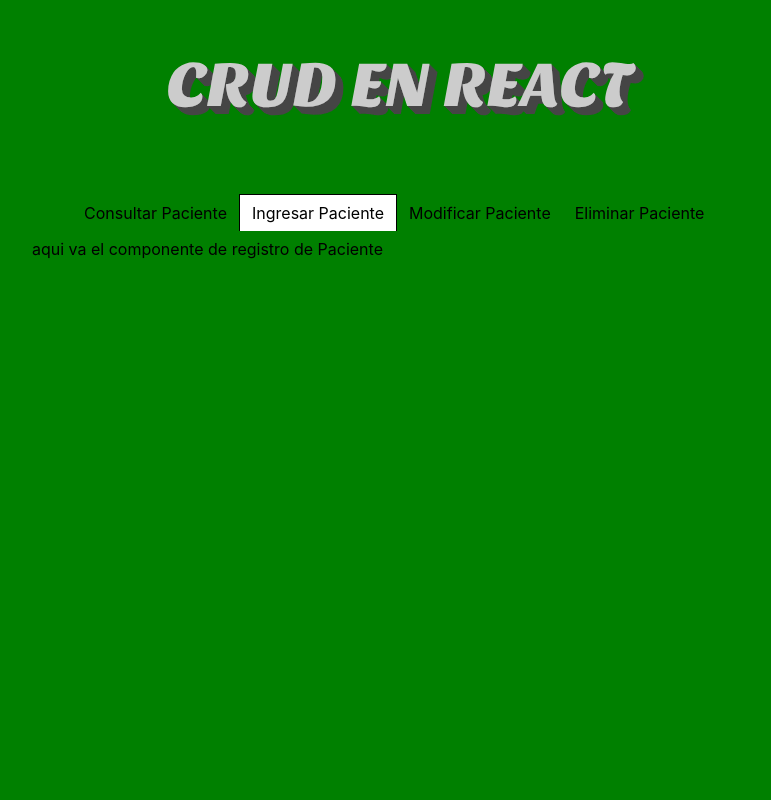
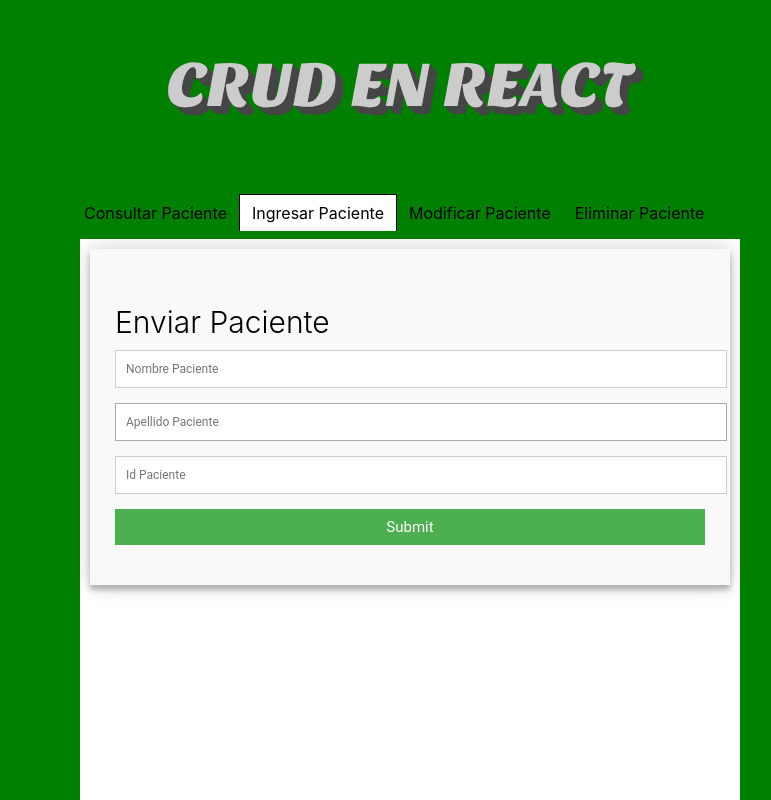
Before and after one commit to Piplo31/Bases-react, a React (Create React App) app: page / in a window 1280 px wide. Both pictures are taken after a click on the item "Ingresar Paciente". Shown: the top 800 px of the page, without its empty margins (240-1011 px from the left). Built offline with nearby package versions, Linux system fonts and the light colour scheme.

Commit message:
Codigo de enviar datos a la base

```diff
--- a/src/App.css
+++ b/src/App.css
@@ -76,3 +76,98 @@
   -ms-transform: translate(-50%, -50%);
   transform: translate(-50%, -50%);
 }
+
+#contact input[type='text'],
+#contact input[type='email'],
+#contact input[type='tel'],
+#contact input[type='url'],
+#contact textarea,
+#contact button[type='submit'] {
+  font: 400 12px/16px 'Roboto', Helvetica, Arial, sans-serif;
+}
+
+#contact {
+  background: #f9f9f9;
+  padding: 25px;
+  box-shadow: 0 0 20px 0 rgba(0, 0, 0, 0.2), 0 5px 5px 0 rgba(0, 0, 0, 0.24);
+}
+
+#contact h3 {
+  display: block;
+  font-size: 30px;
+  font-weight: 300;
+  margin-bottom: 10px;
+}
+
+#contact h4 {
+  margin: 5px 0 15px;
+  display: block;
+  font-size: 13px;
+  font-weight: 400;
+}
+
+fieldset {
+  border: medium none !important;
+  margin: 0 0 10px;
+  min-width: 100%;
+  padding: 0;
+  width: 100%;
+}
+
+#contact input[type='text'],
+#contact input[type='email'],
+#contact input[type='tel'],
+#contact input[type='url'],
+#contact textarea {
+  width: 100%;
+  border: 1px solid #ccc;
+  background: #fff;
+  margin: 0 0 5px;
+  padding: 10px;
+}
+
+#contact input[type='text']:hover,
+#contact input[type='email']:hover,
+#contact input[type='tel']:hover,
+#contact input[type='url']:hover,
+#contact textarea:hover {
+  -webkit-transition: border-color 0.3s ease-in-out;
+  -moz-transition: border-color 0.3s ease-in-out;
+  transition: border-color 0.3s ease-in-out;
+  border: 1px solid #aaa;
+}
+
+#contact textarea {
+  height: 100px;
+  max-width: 100%;
+  resize: none;
+}
+
+#contact button[type='submit'] {
+  cursor: pointer;
+  width: 100%;
+  border: none;
+  background: #4caf50;
+  color: #fff;
+  margin: 0 0 5px;
+  padding: 10px;
+  font-size: 15px;
+}
+
+#contact button[type='submit']:hover {
+  background: #43a047;
+  -webkit-transition: background 0.3s ease-in-out;
+  -moz-transition: background 0.3s ease-in-out;
+  transition: background-color 0.3s ease-in-out;
+}
+
+#contact button[type='submit']:active {
+  box-shadow: inset 0 1px 3px rgba(0, 0, 0, 0.5);
+}
+
+
+#contact input:focus,
+#contact textarea:focus {
+  outline: 0;
+  border: 1px solid #aaa;
+}
--- a/src/App.js
+++ b/src/App.js
@@ -3,7 +3,7 @@
 import "./App.css";
 import logo from './CRUD-LOGO.svg';
 import Tabla from './componentes/Tabla';
-
+import Enviar from './componentes/Enviar';
 
 
 function App() {
@@ -19,7 +19,9 @@
          </section>
        </div>
        <div label="Ingresar Paciente">
-         aqui va el componente de registro de Paciente
+       <section className="center">
+         <Enviar/>
+         </section>
        </div>
        <div label="Modificar Paciente">
          aqui va el componente de modificacion
--- /dev/null
+++ b/src/componentes/Enviar.js
@@ -0,0 +1,61 @@
+import React from 'react';
+
+class Formulario extends React.Component {
+    constructor(props) {
+      super(props);
+      this.handleSubmit = this.handleSubmit.bind(this);
+    }
+
+
+    handleSubmit(event) {
+      event.preventDefault();
+      var formulario = document.getElementById('contact');
+      let datos = new FormData(formulario);
+      let nombrepaciente = datos.get('nombre');
+      let apellidopaciente = datos.get('apellido');
+      let idpaciente = datos.get('identificacion');
+      let myHeaders = new Headers();
+
+      const options = {
+        method: 'POST',
+        headers: myHeaders,
+        body: new URLSearchParams({
+          'nombre': nombrepaciente,
+          'apellido': apellidopaciente,
+          'numid': idpaciente
+        }),
+      }
+
+      fetch('http://localhost:3001/basedatos/insertarpaciente', options)
+        .then((res) => res.json())
+        .then((data) => {
+          console.log(data);
+        });
+        document.getElementById("contact").reset();
+
+      alert('Se registro al paciente con exito');
+
+    }
+
+    render() {
+      return (
+        <form id="contact" onSubmit={this.handleSubmit} method="post">
+        <h3>Enviar Paciente</h3>
+
+        <fieldset>
+          <input placeholder="Nombre Paciente" name="nombre" type="text" tabIndex="1" required autoFocus />
+        </fieldset>
+        <fieldset>
+          <input placeholder="Apellido Paciente" name="apellido" type="text" tabIndex="1" required autoFocus />
+        </fieldset>
+        <fieldset>
+          <input placeholder="Id Paciente" name="identificacion" type="text" tabIndex="2" required />
+        </fieldset>
+        <fieldset>
+          <button name="submit" type="submit" id="contact-submit" data-submit="...Sending">Submit</button>
+        </fieldset>
+      </form>
+      );
+    }
+  }
+  export default Formulario;
```
